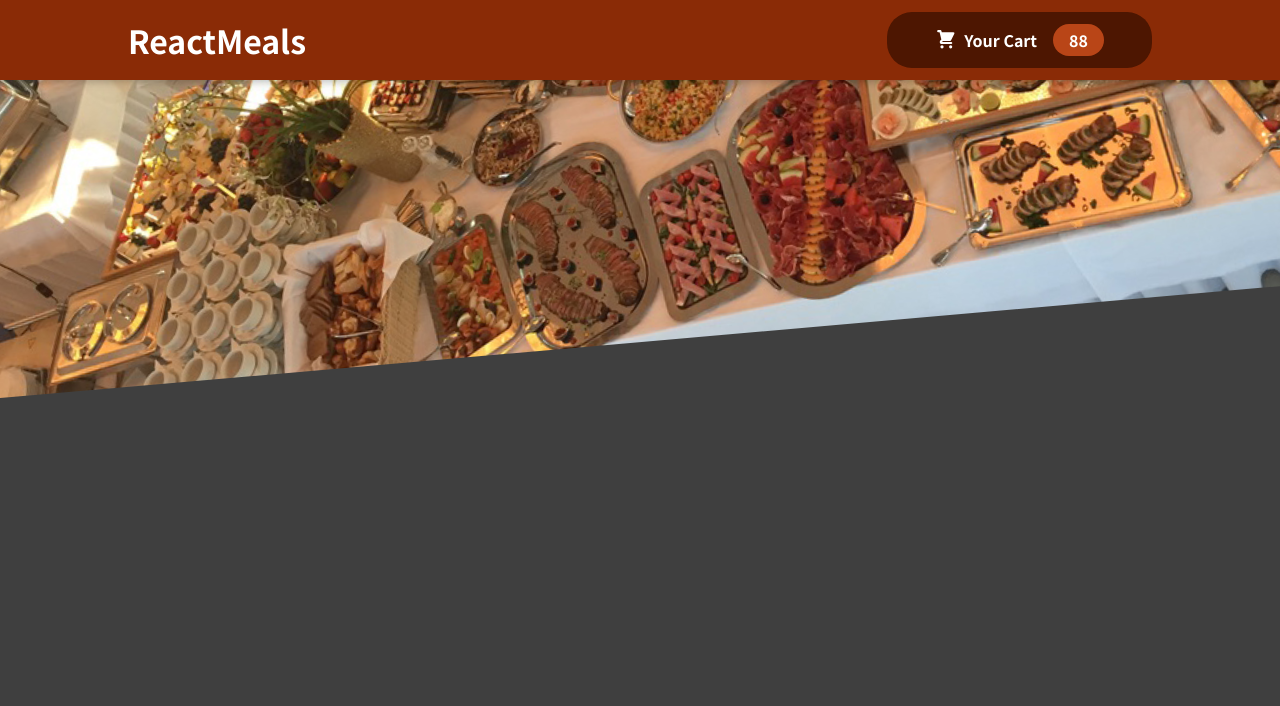
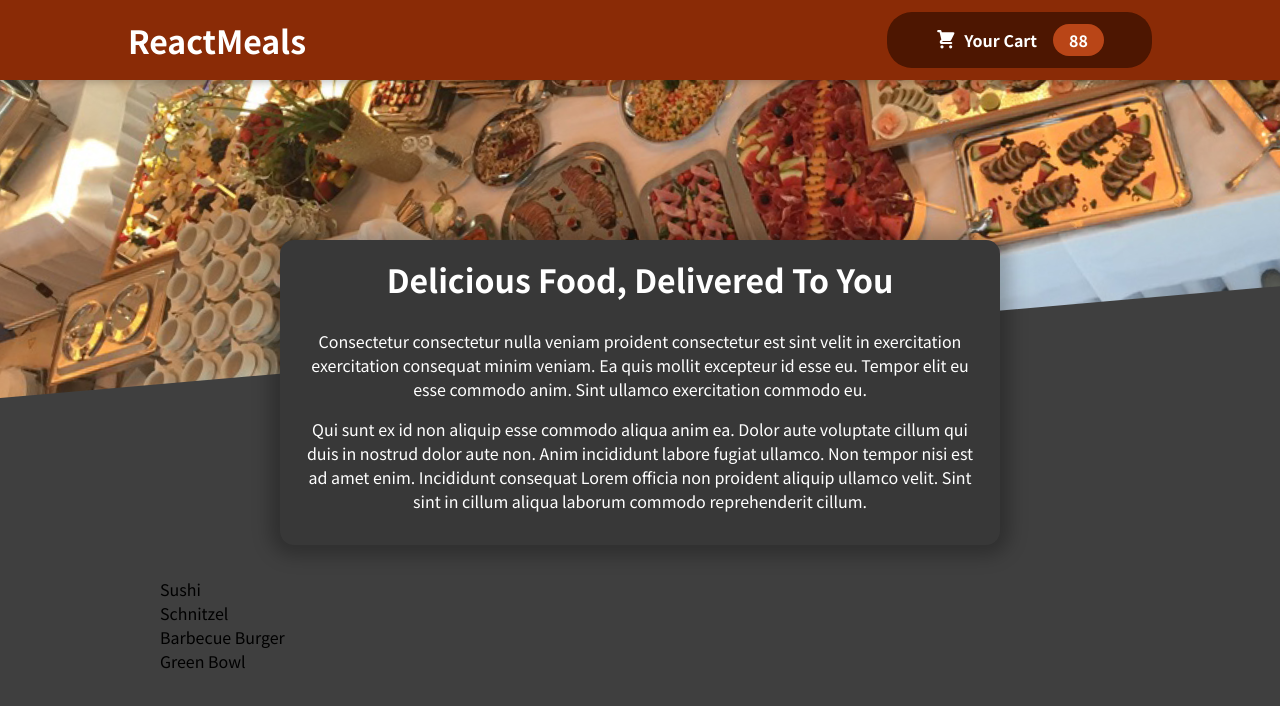
Before and after one commit to zdTang/react-food-court-max-chapter-11-, a React (Create React App) app: page / in a window 1280 px wide. Shown: the top 706 px of the page. Built offline with nearby package versions, Linux system fonts and the light colour scheme.

Commit message:
11-005 Adding a _Meals_ Component

```diff
--- a/src/App.js
+++ b/src/App.js
@@ -1,10 +1,14 @@
 import React, { Fragment } from "react";
 import Header from "./components/Layout/Header";
+import Meals from "./components/Meals/Meals";
 
 function App() {
   return (
     <Fragment>
       <Header />
+      <main>
+        <Meals />
+      </main>
     </Fragment>
   );
 }
--- /dev/null
+++ b/src/components/Meals/AvailableMeals.js
@@ -0,0 +1,40 @@
+import React from "react";
+import classes from "./AvailableMeals.module.css";
+const DUMMY_MEALS = [
+  {
+    id: "m1",
+    name: "Sushi",
+    description: "Finest fish and veggies",
+    price: 22.99,
+  },
+  {
+    id: "m2",
+    name: "Schnitzel",
+    description: "A german specialty!",
+    price: 16.5,
+  },
+  {
+    id: "m3",
+    name: "Barbecue Burger",
+    description: "American, raw, meaty",
+    price: 12.99,
+  },
+  {
+    id: "m4",
+    name: "Green Bowl",
+    description: "Healthy...and green...",
+    price: 18.99,
+  },
+];
+const AvailableMeals = () => {
+  const mealsList = DUMMY_MEALS.map((meal) => (
+    <li key={meal.id}>{meal.name}</li>
+  ));
+  return (
+    <section className={classes.meals}>
+      <ul>{mealsList}</ul>
+    </section>
+  );
+};
+
+export default AvailableMeals;
--- /dev/null
+++ b/src/components/Meals/AvailableMeals.module.css
@@ -0,0 +1,24 @@
+.meals {
+  max-width: 60rem;
+  width: 90%;
+  margin: 2rem auto;
+  animation: meals-appear 1s ease-out forwards;
+}
+
+.meals ul {
+  list-style: none;
+  margin: 0;
+  padding: 0;
+}
+
+@keyframes meals-appear {
+  from {
+    opacity: 0;
+    transform: translateY(3rem);
+  }
+
+  to {
+    opacity: 1;
+    transform: translateY(0);
+  }
+}
--- /dev/null
+++ b/src/components/Meals/Meals.js
@@ -0,0 +1,14 @@
+import React, { Fragment } from "react";
+import MealsSummary from "./MealsSummary";
+import AvailableMeals from "./AvailableMeals";
+
+const Meals = () => {
+  return (
+    <Fragment>
+      <MealsSummary />
+      <AvailableMeals />
+    </Fragment>
+  );
+};
+
+export default Meals;
--- /dev/null
+++ b/src/components/Meals/MealsSummary.js
@@ -0,0 +1,25 @@
+import React from "react";
+import classes from "./MealsSummary.module.css";
+
+const MealsSummary = () => {
+  return (
+    <section className={classes.summary}>
+      <h2>Delicious Food, Delivered To You</h2>
+      <p>
+        Consectetur consectetur nulla veniam proident consectetur est sint velit
+        in exercitation exercitation consequat minim veniam. Ea quis mollit
+        excepteur id esse eu. Tempor elit eu esse commodo anim. Sint ullamco
+        exercitation commodo eu.
+      </p>
+      <p>
+        Qui sunt ex id non aliquip esse commodo aliqua anim ea. Dolor aute
+        voluptate cillum qui duis in nostrud dolor aute non. Anim incididunt
+        labore fugiat ullamco. Non tempor nisi est ad amet enim. Incididunt
+        consequat Lorem officia non proident aliquip ullamco velit. Sint sint in
+        cillum aliqua laborum commodo reprehenderit cillum.
+      </p>
+    </section>
+  );
+};
+
+export default MealsSummary;
--- /dev/null
+++ b/src/components/Meals/MealsSummary.module.css
@@ -0,0 +1,18 @@
+.summary {
+  text-align: center;
+  max-width: 45rem;
+  width: 90%;
+  margin: auto;
+  margin-top: -10rem;
+  position: relative;
+  background-color: #383838;
+  color: white;
+  border-radius: 14px;
+  padding: 1rem;
+  box-shadow: 0 1px 18px 10px rgba(0, 0, 0, 0.25);
+}
+
+.summary h2 {
+  font-size: 2rem;
+  margin-top: 0;
+}
```
